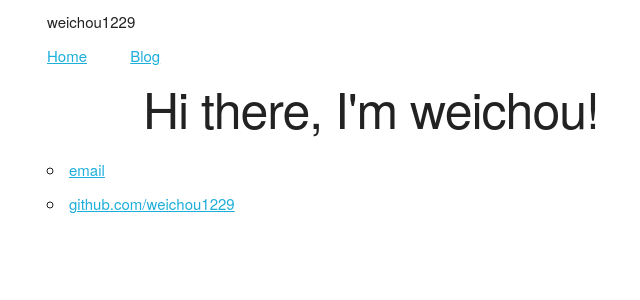
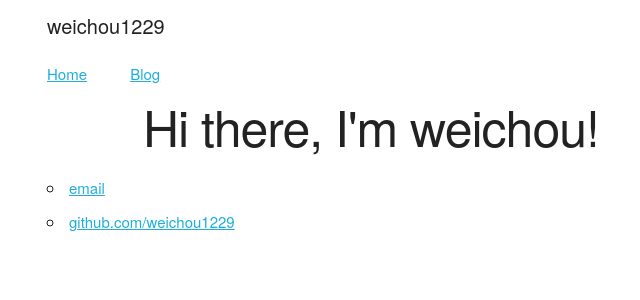
Before and after one commit to weichou1229/weichou.github.io, a Jekyll site: the page built from index.html, in a window 1280 px wide. Shown: the top 300 px of the page, without its empty margins (113-753 px from the left). Built offline with Jekyll 4.4.1, drawn with Linux system fonts in a browser that asks for light colours.

Commit message:
Update main.css

```diff
--- a/css/main.css
+++ b/css/main.css
@@ -1,5 +1,6 @@
 header{
-  margin-top: 1rem;
+  padding : 1rem 0 1rem 0;
+  font-size: 2rem;
 }
 nav{
   padding : 1rem 0 1rem 0;
```
